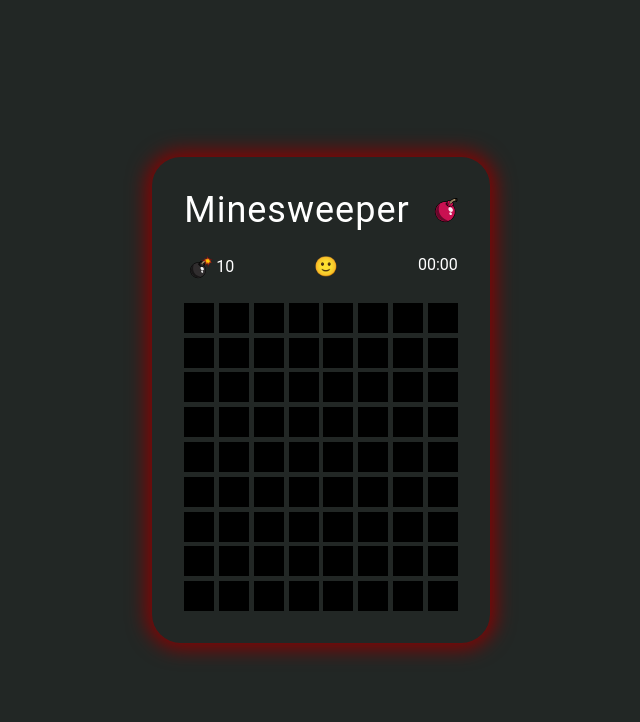
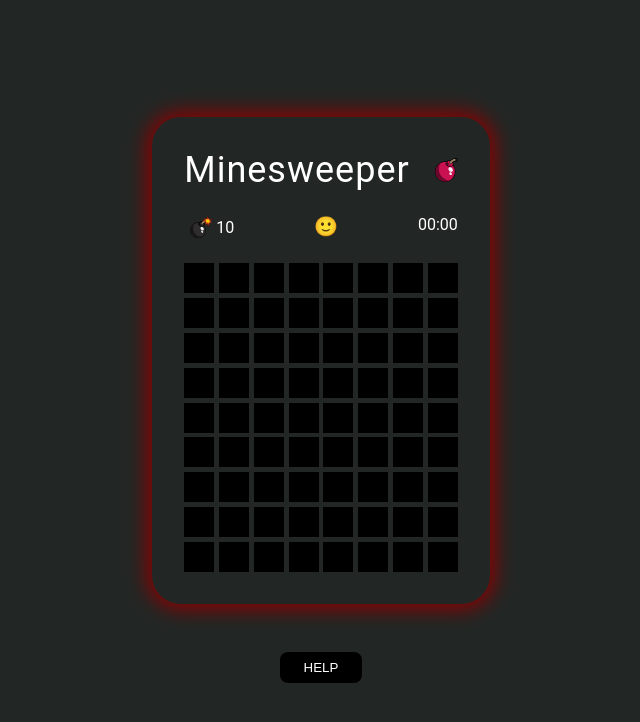
Before and after one commit to mbart13/Minesweeper, a React (Create React App) app: page /game in a window 1280 px wide. Shown: the top 722 px of the page, without its empty margins (319-959 px from the left). Built offline with nearby package versions, Linux system fonts and the light colour scheme.

Commit message:
adding help modal

```diff
--- a/package.json
+++ b/package.json
@@ -9,6 +9,7 @@
     "lodash": "^4.17.21",
     "react": "^17.0.1",
     "react-dom": "^17.0.1",
+    "react-modal": "^3.12.1",
     "react-router-dom": "^5.2.0",
     "react-scripts": "4.0.3",
     "web-vitals": "^1.0.1"
--- a/src/App.js
+++ b/src/App.js
@@ -2,16 +2,18 @@ import React from 'react';
 import MineField from "./components/mine-field.component/mine-field.component";
 import ControlPanel from "./components/control-panel.component/control-panel.component";
 import {useGlobalContext} from "./context";
-
+import HelpMenuModal from './modal'
 function App() {
     const { board, flagCounter } = useGlobalContext();
 
     return (
       <main>
+
         <section className='minesweeper'>
             <ControlPanel flagCounter={flagCounter} />
             <MineField board={board} />
         </section>
+        <HelpMenuModal/>
       </main>
       );
     }
--- a/src/components/control-panel.component/control-panel.component.css
+++ b/src/components/control-panel.component/control-panel.component.css
@@ -11,14 +11,14 @@ header {
     letter-spacing: 1px;
 }
 
-.btn {
+/* .btn {
     background-color: var(--clr-red);
     border: none;
     padding: .6em 1.2em;
     font-size: .8rem;
     border-radius: 12px;
     color: #fff;
-}
+} */
 
 .status-bar {
     display: flex;
--- a/src/index.css
+++ b/src/index.css
@@ -23,6 +23,7 @@ body {
 main {
   height: 100vh;
   display: flex;
+  flex-direction: column;
   justify-content: center;
   align-items: center;
 }
@@ -69,3 +70,46 @@ main {
     transform: rotate(360deg);
   }
 }
+
+.btn {
+  padding: .5rem 1.5rem;
+  border-radius: .5rem;
+  border: none;
+  text-transform: uppercase;
+
+}
+
+.show-help {
+  background: black;
+  color: #fff;
+}
+
+.close-help {
+  background-color: #fff;
+  color:  black;
+  font-weight: bold;
+}
+
+.close-help:hover {
+  background-color: rgb(204, 197, 197);
+  cursor: pointer;
+
+}
+
+.show-help:hover {
+  cursor: pointer;
+  background: rgb(19, 16, 16);
+}
+
+.show-help:focus {
+  outline: none;
+  font-weight: bold;
+}
+
+.modal {
+  margin-top: 3rem;
+}
+
+.modal-text {
+  padding-bottom: 1rem;
+}
--- /dev/null
+++ b/src/modal.js
@@ -0,0 +1,63 @@
+import React from 'react'
+import Modal from 'react-modal';
+
+
+Modal.setAppElement('#root');
+const HelpMenuModal = () => {
+  const [modalIsOpen,setIsOpen] = React.useState(false);
+  const customStyles = {
+    content : {
+      top: '50%',
+      left: '50%',
+      right: 'auto',
+      bottom: 'auto',
+      marginRight: '-50%',
+      transform: 'translate(-50%, -50%)',
+      background: 'black',
+      width: '80%',
+      fontSize:'1.2rem',
+      border: 'none'
+    },
+    overlay: {
+      background: 'rgba(0,0,0,.5)',
+      padding: '20px'
+    }
+  };
+
+  function openModal() {
+    setIsOpen(true);
+  }
+
+  function closeModal(){
+    setIsOpen(false);
+  }
+  return (
+    <div className="modal">
+      <button onClick={openModal} className="btn show-help">Help</button>
+      <Modal
+        isOpen={modalIsOpen}
+        onRequestClose={closeModal}
+        style={customStyles}
+        contentLabel="Rules"
+      >
+        <div className="modal-text">
+          <h1>Rules</h1>
+          <br></br>
+          <p>The board is divided into cells, with 10 randomly distributed mines. To win, you need to uncover all the cells. </p><br></br>
+          <p>Uncovered cell displays either a number indicating how many mines surround this cell or a blank tile, and all adjacent non-mined cells will automatically be uncovered.
+            Cells suspected of being mines can be marked with a flag using the right mouse button or press and hold on mobile device.</p><br></br>
+          <p>To start a new game, you can click on the emoji at the top of the board. The remaining number of mines is displayed in the left corner,
+            and the game timer is displayed in the right corner. </p><br></br>
+            <p>First move will never be a bomb.</p><br></br>
+            <p>Good Luck!</p>
+        </div>
+
+        <button onClick={closeModal} className="btn close-help">close</button>
+
+      </Modal>
+
+    </div>
+  );
+}
+
+export default HelpMenuModal
```
Also changed, not shown: 1 other file (tests, documents, lock files or other folders).
